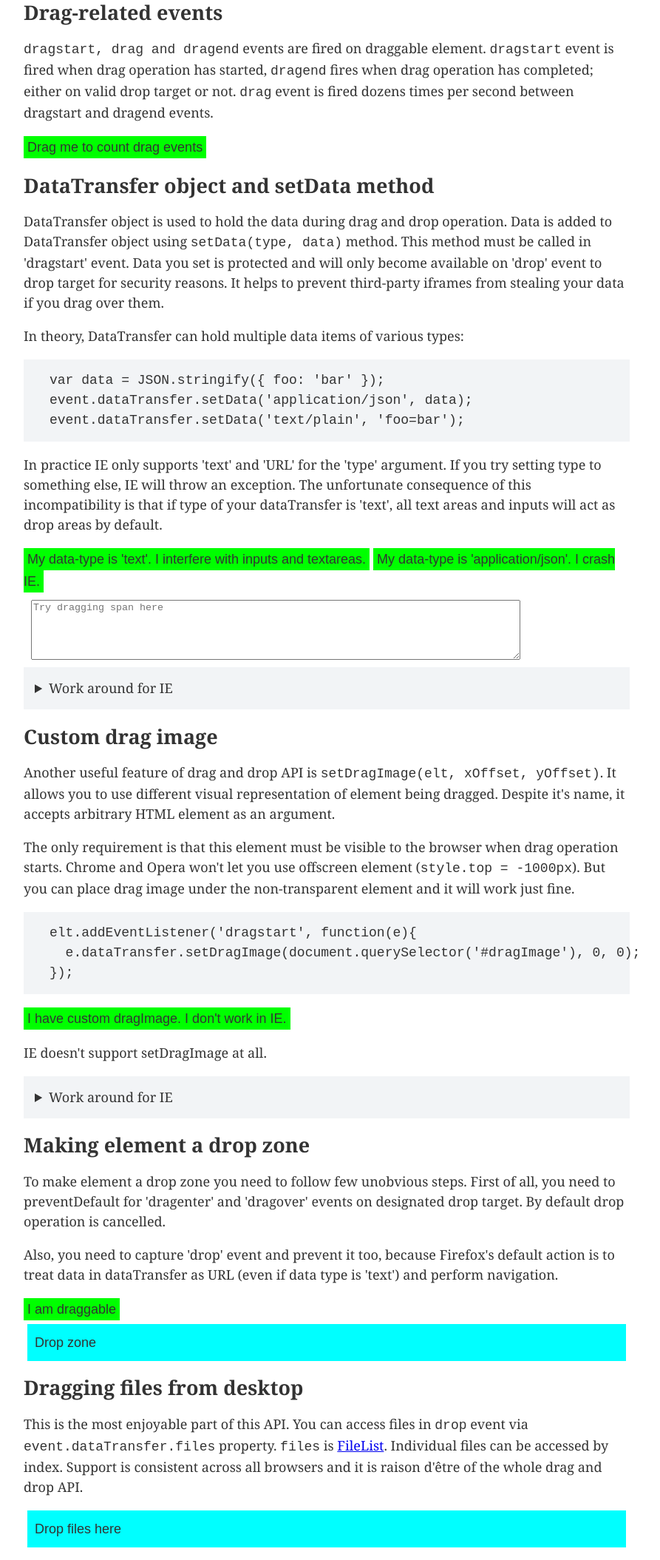
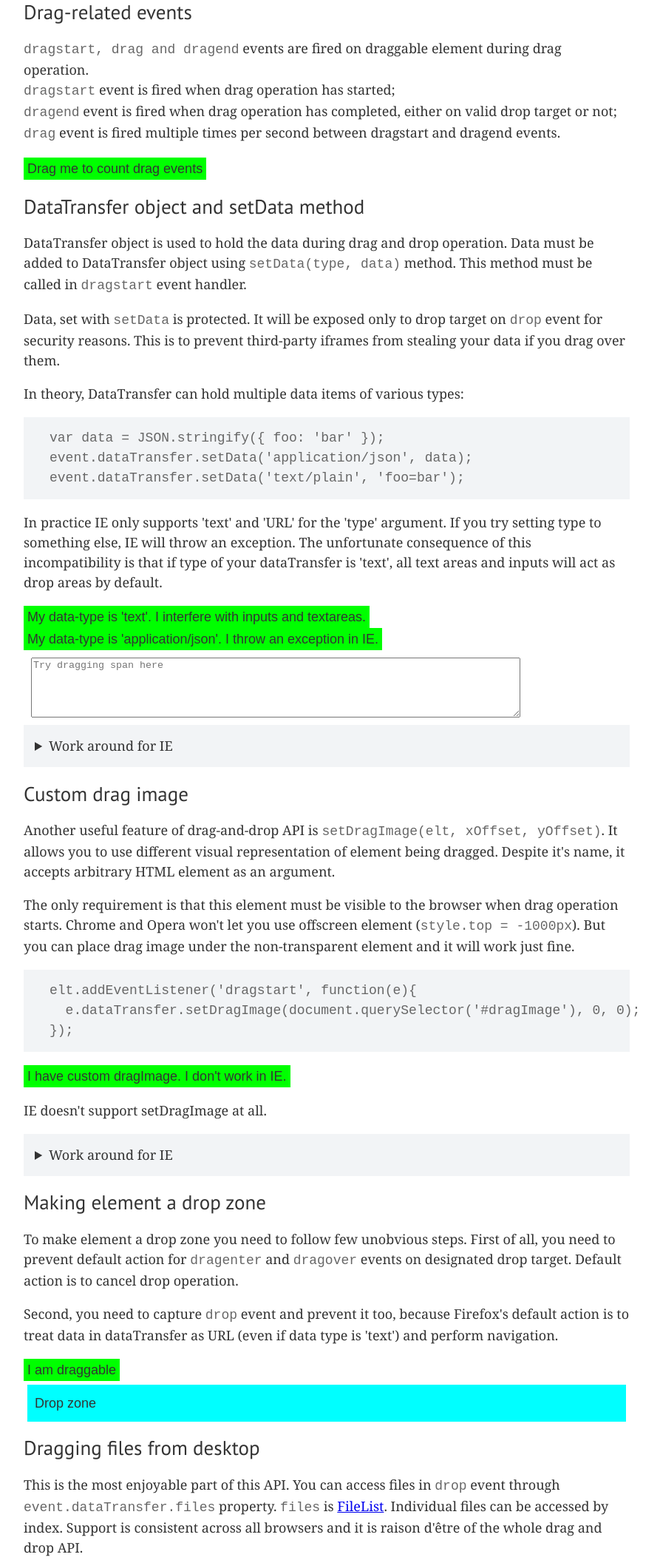
Before and after one commit to mereskin-zz/mereskin.github.io, a plain HTML site: page dnd/index.html in a window 1280 px wide. Shown: the part 497-2606 px from the top of the page at 74% size, without its empty margins (198-1091 px from the left). Drawn offline with Linux system fonts and the light colour scheme.

Commit message:
Some adjustments of the drag-and-drop article

```diff
--- a/dnd/drag-and-drop.css
+++ b/dnd/drag-and-drop.css
@@ -3,6 +3,11 @@ body {
   color: #333;
   font-size: 18px;
   line-height: 1.5em;
+}
+
+h1, h2, h3 {
+  font-family: 'PT Sans', sans-serif;
+  font-weight: normal;
 }
 
 main {
@@ -22,6 +27,9 @@ details, pre {
   display: block;
 }
 
+code {
+  color: #676767;
+}
 pre > code {
   display: block;
   margin-left: 20px;
--- a/dnd/index.html
+++ b/dnd/index.html
@@ -3,6 +3,7 @@
 <head>
   <title>HTML5 drag and drop browser incosistencies</title>
   <link rel="stylesheet" href="drag-and-drop.css" />
+  <link href='http://fonts.googleapis.com/css?family=PT+Sans' rel='stylesheet' type='text/css'>
   <script>
   (function(){
     var onDragStart = function(e){
@@ -96,7 +97,7 @@
 
 <section id="draggable-attribute">
 <h2>Making element draggable</h2>
-<p>To make element draggable set <code>draggable</code> attribute to "true". But it is not enough for Firefox. In Firefox you must listen to <code>dragstart</code> event and set some data on <code>DataTransfer</code> object:</p>
+<p>To make element draggable set <code>draggable</code> attribute to "true". In Firefox you must also listen to <code>dragstart</code> event and set some data on <code>DataTransfer</code> object:</p>
 <pre><code>draggableElement.addEventListener('dragstart', function(e){
   e.dataTransfer.setData('text', 'foo');
 });</code></pre>
@@ -108,7 +109,10 @@
 
 <section id="drag-events">
 <h2>Drag-related events</h2>
-<p><code>dragstart, drag and dragend</code> events are fired on draggable element. <code>dragstart</code> event is fired when drag operation has started, <code>dragend</code> fires when drag operation has completed; either on valid drop target or not. <code>drag</code> event is fired dozens times per second between dragstart and dragend events.</p>
+<p><code>dragstart, drag and dragend</code> events are fired on draggable element during drag operation.<br/>
+<code>dragstart</code> event is fired when drag operation has started;<br/>
+<code>dragend</code> event is fired when drag operation has completed, either on valid drop target or not;<br/>
+<code>drag</code> event is fired multiple times per second between dragstart and dragend events.</p>
 <div class="example">
 <span draggable="true" data-measure-rate="true">Drag me to count drag events</span>
 </div>
@@ -116,28 +120,35 @@
 
 <section id="set-data">
 <h2>DataTransfer object and setData method</h2>
-<p>DataTransfer object is used to hold the data during drag and drop operation. Data is added to DataTransfer object using <code>setData(type, data)</code> method. This method must be called in 'dragstart' event. Data you set is protected and will only become available on 'drop' event to drop target for security reasons. It helps to prevent third-party iframes from stealing your data if you drag over them.</p>
+<p>DataTransfer object is used to hold the data during drag and drop operation. Data must be added to DataTransfer object using <code>setData(type, data)</code> method. This method must be called in <code>dragstart</code> event handler.</p>
+
+<p>Data, set with <code>setData</code> is protected. It will be exposed only to drop target on <code>drop</code> event for security reasons. This is to prevent third-party iframes from stealing your data if you drag over them.</p>
+
 <p>In theory, DataTransfer can hold multiple data items of various types:<p>
 <pre><code>var data = JSON.stringify({ foo: 'bar' });
 event.dataTransfer.setData('application/json', data);
 event.dataTransfer.setData('text/plain', 'foo=bar');</code></pre>
+
 <p>In practice IE only supports 'text' and 'URL' for the 'type' argument. If you try setting type to something else, IE will throw an exception. The unfortunate consequence of this incompatibility is that if type of your dataTransfer is 'text', all text areas and inputs will act as drop areas by default.</p>
+
 <div class="example">
-<span draggable="true">My data-type is 'text'. I interfere with inputs and textareas.</span>
-<span draggable="true" data-drag-type="application/json" data-drag-data='{"foo":"bar"}'>My data-type is 'application/json'. I crash IE.</span>
+<span draggable="true">My data-type is 'text'. I interfere with inputs and textareas.</span><br/>
+<span draggable="true" data-drag-type="application/json" data-drag-data='{"foo":"bar"}'>My data-type is 'application/json'. I throw an exception in IE.</span>
 <textarea rows="5" placeholder="Try dragging span here" style="display: block;"></textarea>
 </div>
 <details>
 <summary>Work around for IE</summary>
-<p>The only way to gate this is to add try-catch around <code>setData</code> and fall back to 'text', if you get an exception.</p>
+<p>The only way to gate this is to add try-catch around <code>setData</code> and fall back to 'text', if you catch an exception. If you want to get it fixed, help promoting this bug in IE feedback center:</p>
 <a target="_blank" href="https://connect.microsoft.com/IE/feedback/details/898860/datatransfer-setdata-type-throws-an-exception-if-type-is-anything-but-text-and-url">Issue about dataTransfer.setData in IE feedback center</a>
 </details>
 </section>
 
 <section id="drag-image">
 <h2>Custom drag image</h2>
-<p>Another useful feature of drag and drop API is <code>setDragImage(elt, xOffset, yOffset)</code>. It allows you to use different visual representation of element being dragged. Despite it's name, it accepts arbitrary HTML element as an argument.</p>
+<p>Another useful feature of drag-and-drop API is <code>setDragImage(elt, xOffset, yOffset)</code>. It allows you to use different visual representation of element being dragged. Despite it's name, it accepts arbitrary HTML element as an argument.</p>
+
 <p>The only requirement is that this element must be visible to the browser when drag operation starts. Chrome and Opera won't let you use offscreen element (<code>style.top = -1000px</code>). But you can place drag image under the non-transparent element and it will work just fine.</p>
+
 <pre><code>elt.addEventListener('dragstart', function(e){
   e.dataTransfer.setDragImage(document.querySelector('#dragImage'), 0, 0);
 });</code></pre>
@@ -147,15 +158,15 @@ event.dataTransfer.setData('text/plain', 'foo=bar');</code></pre>
 <p>IE doesn't support setDragImage at all.</p>
 <details>
 <summary>Work around for IE</summary>
-<p>This problem can be worked around in IE by creating DOM element with position: fixed and moving it aroung on mousemove. You will also need to disable pointer events for drag image, otherwise it will interfere with drag events. In IE9 pointer events are supported only in SVG element, so your drag image cannot be an arbitrary element.</p>
+<p>This problem can be worked around in IE by creating DOM element with <code>position: fixed</code> and moving it aroung on mousemove. You will also need to disable pointer events for drag image, otherwise it will interfere with drag events. In IE9 pointer events are supported only in SVG element, so your drag image cannot be an arbitrary element.</p>
 <a target="_blank" href="https://connect.microsoft.com/IE/feedback/details/898851/datatransfer-setdragimage-is-not-working-on-drag-and-drop-events">Issue about setDragImage in IE connect center</a>
 </details>
 </section>
 
 <section id="drop-zone">
 <h2>Making element a drop zone</h2>
-<p>To make element a drop zone you need to follow few unobvious steps. First of all, you need to preventDefault for 'dragenter' and 'dragover' events on designated drop target. By default drop operation is cancelled.</p>
-<p>Also, you need to capture 'drop' event and prevent it too, because Firefox's default action is to treat data in dataTransfer as URL (even if data type is 'text') and perform navigation.</p>
+<p>To make element a drop zone you need to follow few unobvious steps. First of all, you need to prevent default action for <code>dragenter</code> and <code>dragover</code> events on designated drop target. Default action is to cancel drop operation.</p>
+<p>Second, you need to capture <code>drop</code> event and prevent it too, because Firefox's default action is to treat data in dataTransfer as URL (even if data type is 'text') and perform navigation.</p>
 <div class="example">
 <span draggable="true">I am draggable</span>
 <div data-drop-effect="all">Drop zone</div>
@@ -164,7 +175,7 @@ event.dataTransfer.setData('text/plain', 'foo=bar');</code></pre>
 
 <section>
 <h2>Dragging files from desktop</h2>
-<p>This is the most enjoyable part of this API. You can access files in <code>drop</code> event via <code>event.dataTransfer.files</code> property. <code>files</code> is <a href="https://developer.mozilla.org/en-US/docs/Web/API/FileList" target="_blank">FileList</a>. Individual files can be accessed by index. Support is consistent across all browsers and it is raison d'être of the whole drag and drop API.</p>
+<p>This is the most enjoyable part of this API. You can access files in <code>drop</code> event through <code>event.dataTransfer.files</code> property. <code>files</code> is <a href="https://developer.mozilla.org/en-US/docs/Web/API/FileList" target="_blank">FileList</a>. Individual files can be accessed by index. Support is consistent across all browsers and it is raison d'être of the whole drag and drop API.</p>
 <div class="example">
 <div data-drop-effect="copy" data-display-files="true">Drop files here</div>
 </div>
@@ -172,8 +183,8 @@ event.dataTransfer.setData('text/plain', 'foo=bar');</code></pre>
 
 <section id="effects">
 <h2>dropEffect and effectAllowed</h2>
-<p>On start of drag operation you can set dropEffect on draggable element. Drop effect can be one of 'move', 'copy', 'link' or 'none'. Drop effect affects the cursor, when you move element over drop target.</p>
-<p>In theory, you can also provide effectAllowed for drop target. If drop effect of draggable eleent is not allowed on this particular target, drag operation will be cancelled.</p>
+<p>DropEffect must be set on draggable element on <code>dragstart</code> event. It can be one of 'move', 'copy', 'link' or 'none'. Drop effect affects the cursor, when you move element over drop target.</p>
+<p>In theory, you can also provide effectAllowed for drop target. If drop effect of draggable element is not allowed on this particular target, drag operation will be cancelled.</p>
 <p>In practice, that doesn't work in Safari and IE. Drop event is not prevented, regardless of effects you set on drag and drop elements. You should probably avoid using drop effect API alltogether and determine whether particular operation is permitted by different means.</p>
 <div class="example">
 <span draggable="true" data-drag-effect="copyMove">I can be copied and moved</span>
@@ -188,13 +199,18 @@ event.dataTransfer.setData('text/plain', 'foo=bar');</code></pre>
 
 <section id="auto-scroll">
 <h2>Dragging and scrolling</h2>
-<p>If drop zone is far below or above the draggable element, you want the document to be scrolled automatically. For example, scroll to the top and try dragging one of the draggables to drop target near the bottom of the page. Chrome, IE and Opera will auto-scroll for you. In Firefox and Safari you have to either help youself with scroll wheel or implement custom scrolling logic, when your element is near the border of scroll container.</p>
+<p>If drop zone is far below or above the draggable element, you want the document to be scrolled automatically. For example, scroll to the top and try dragging one of the draggables to drop target near the bottom of the page. Chrome, IE and Opera will auto-scroll for you. In Firefox and Safari you have to either help youself with scroll wheel or implement custom scrolling logic. Like changing scrollTop when draggable is held near the edge of scroll container.</p>
 </section>
 
 <section id="drop-zone-events">
 <h2>Drop-target related events</h2>
-<p>Following events are fired on drop target: <code>dragenter, dragover, dragleave, drop</code>. <code>dragenter</code> and <code>dragover</code> must be prevented to enable element as a drop zone. <code>dragover</code> is fired at a certain rate while draggable is above drop zone.</p>
-<p>Unfortunately, <code>dragenter</code> and <code>dragleave</code> events are not consistent with other mouse events. For instance, <code>dragleave</code> event on the previous drop target is fired after <code>dragenter</code> on a new target. So don't rely on these events for detecting current drop target, for example. They are particularly poorly implemented in Firefox.</p>
+<p>Following events are fired on drop target: <code>dragenter, dragover, dragleave, drop</code>.</p>
+
+<p><code>dragenter</code> and <code>dragover</code> must be prevented to enable element as a drop zone;<br/>
+<code>dragover</code> is fired at a certain rate while draggable is above drop zone;<br/>
+<code>dragleave</code> is fired when cursor leaves drop target;</p>
+
+<p>Unfortunately, <code>dragenter</code> and <code>dragleave</code> events are not consistent with other mouse events. For instance, <code>dragleave</code> event on the previous drop target is fired after <code>dragenter</code> on a new target. Don't rely on these events for detecting current drop target. They are particularly poorly implemented in Firefox.</p>
 
 <div class="example">
 <span draggable="true">I am draggable</span>
@@ -208,7 +224,8 @@ This is drop zone with children:
 
 <section id="custom-cursor">
 <h2>Custom cursor for draggable elements</h2>
-<p>You can set custom cursor for draggable element, but it is reset to default when drag operation is started. Drop effect can be used for limited adjustment. Firefox is the only browser, that pertains cursor during drag operation. Cursor for element currently being dragged can be targeted with :active pseudoclass.</p>
+<p>You can set custom cursor for draggable element, but it is reset to default when drag operation is started. Drop effect can be used for limited adjustment.</p><p>Firefox is the only browser, that pertains cursor on element with <code>:active</code> pseudoclass during drag operation.</p>
+<p>There are custom cursors available for drag operation: <code style="cursor: -webkit-grab">-webkit-grab</code>, <code style="cursor: -webkit-grabbing">-webkit-grabbing</code>, <code style="cursor: -moz-grab">-moz-grab</code> and <code style="cursor: -moz-grabbing">-moz-grabbing</code>.</p>
 </section>
 
 <section id="summary">
```
